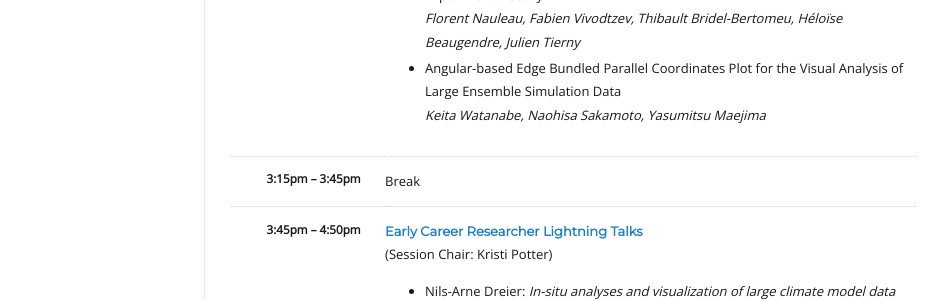
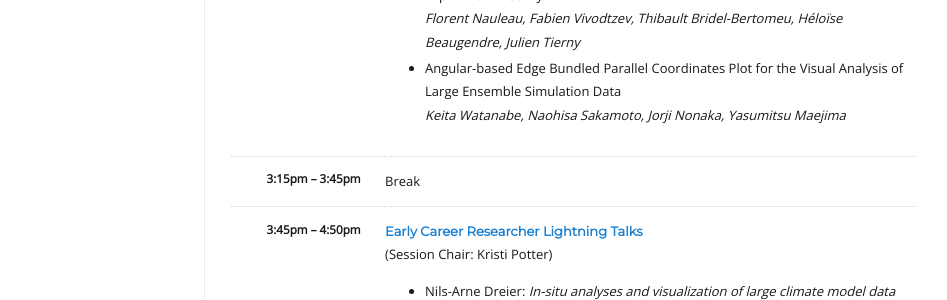
Before and after one commit to LDAV-Symposium/2023, a Jekyll site: the page built from _pages/program.md, in a window 1280 px wide and 900 px high, scrolled down 904 px. Shown: the part 154-454 px from the top of the window, without its empty margins (178-1125 px from the left). Built offline with Jekyll 4.4.1, drawn with Linux system fonts in a browser that asks for light colours.

Commit message:
Update program.md

```diff
--- a/_pages/program.md
+++ b/_pages/program.md
@@ -79,7 +79,7 @@ title: Program
         </li>
         <li>
           Angular-based Edge Bundled Parallel Coordinates Plot for the Visual Analysis of Large Ensemble Simulation Data
-          <br><i>Keita Watanabe, Naohisa Sakamoto, Yasumitsu Maejima</i>
+          <br><i>Keita Watanabe, Naohisa Sakamoto, Jorji Nonaka, Yasumitsu Maejima</i>
         </li>
       </ul>
     </td>
```
